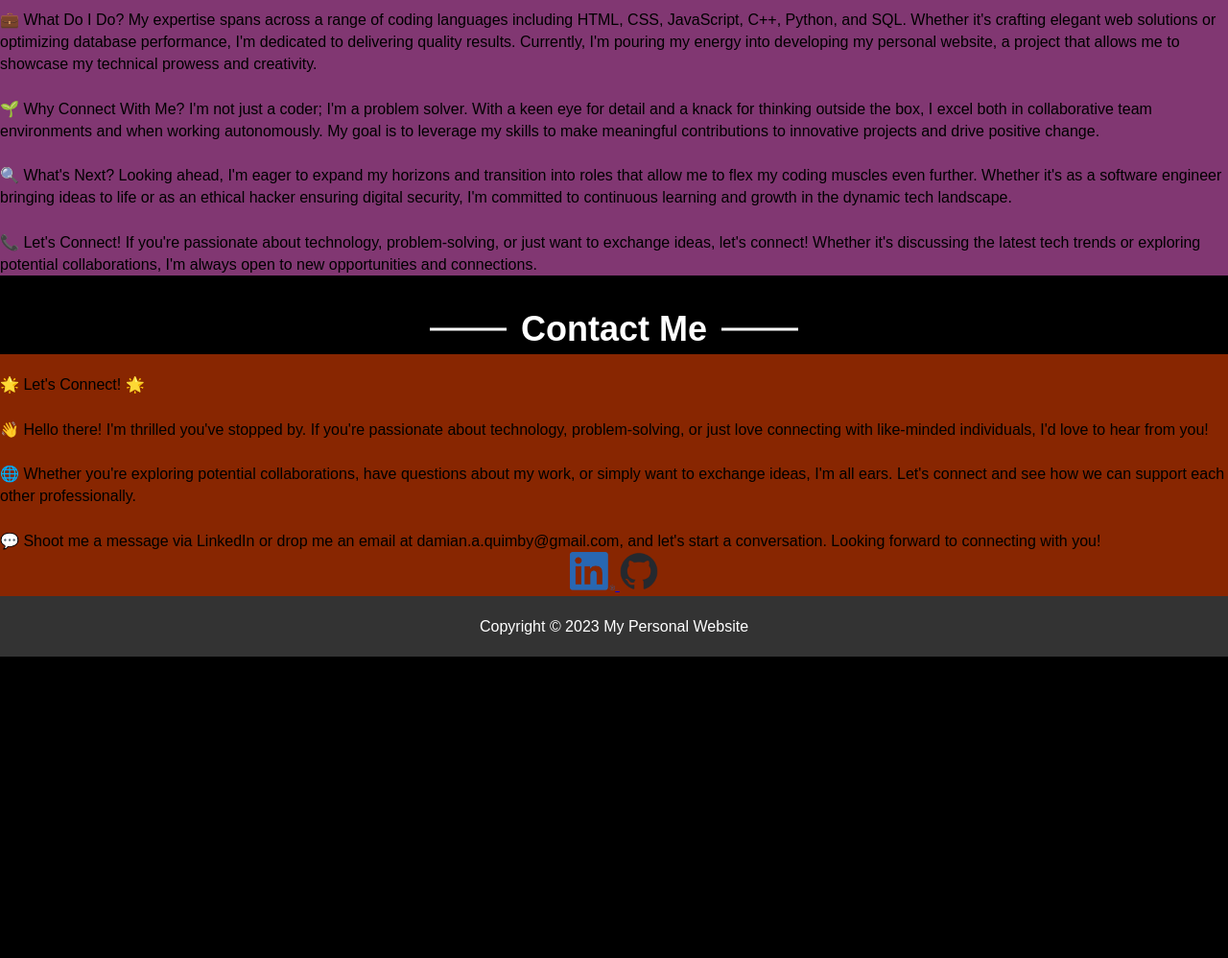
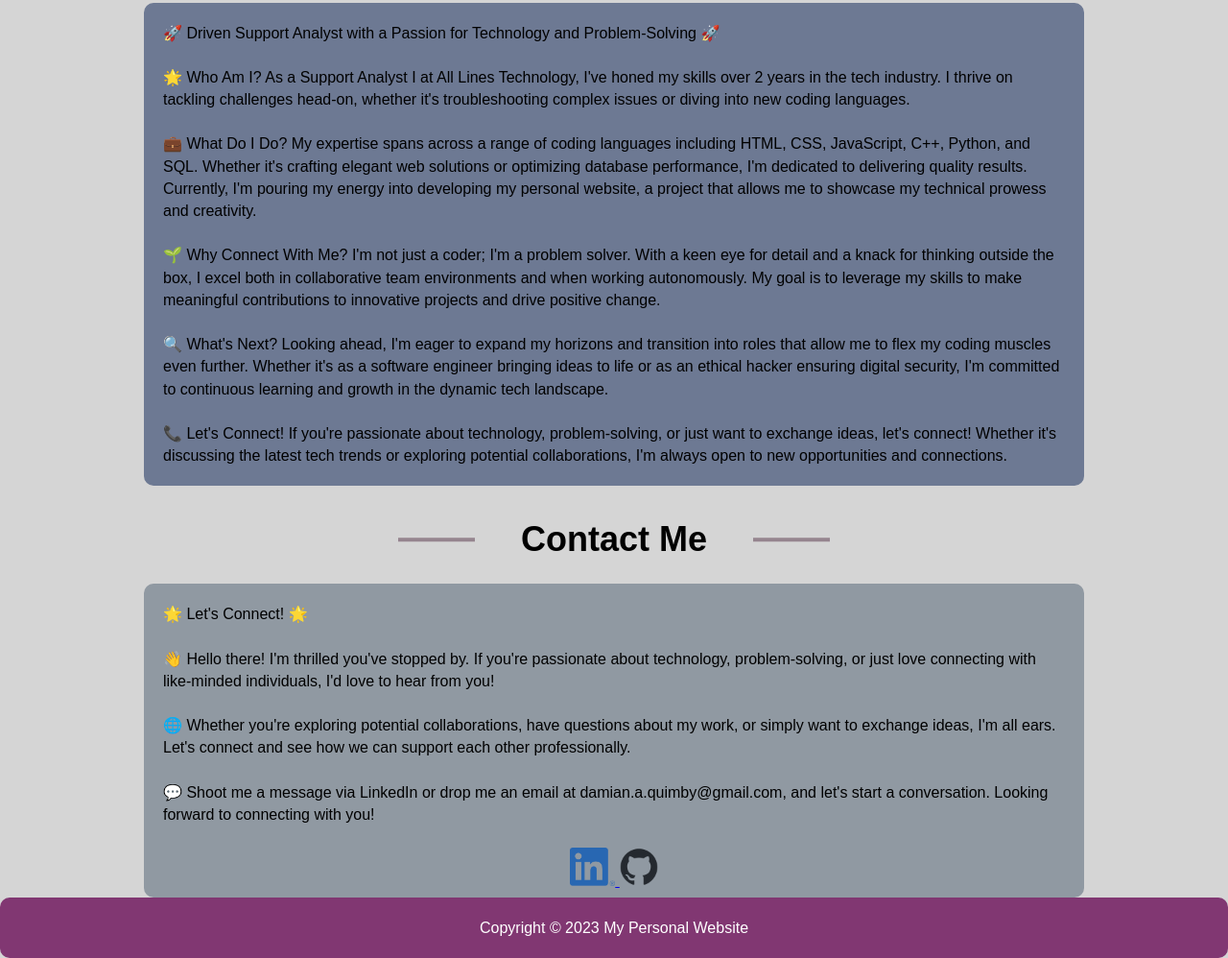
Before and after one commit to Dquim/Dquim.github.io, a plain HTML site: page index.html in a window 1280 px wide. Shown: the part 1613-2611 px from the top of the page at 96% size. Before the commit the page ends 2297 px from the top, so only its background shows below. Drawn offline with Linux system fonts and the light colour scheme.

Commit message:
modified:   index.html 	modified:   script.js 	modified:   styles.css

```diff
--- a/index.html
+++ b/index.html
@@ -8,7 +8,7 @@
 </head>
 <body>
     <div>
-        <ul class="sections">
+        <ul class="sections" style="margin: 0; padding: 0;">
             <li class="main-photo" id="section-1">
                 <div class="photo-container">
                     <img src="images/Galaxy.jpg">
@@ -132,6 +132,7 @@
                         </h2>
                     </div>
                 </div>
+                <div class="AB-Info">
                     <p>
                         🚀 Driven Support Analyst with a Passion for Technology and Problem-Solving 🚀
                     </p>
@@ -160,6 +161,7 @@
                         📞 Let's Connect!
                         If you're passionate about technology, problem-solving, or just want to exchange ideas, let's connect! Whether it's discussing the latest tech trends or exploring potential collaborations, I'm always open to new opportunities and connections.
                     </p>
+                </div>
             </li>
             <li class="section" id="section-4">
                 <div class="title-container">
@@ -169,6 +171,7 @@
                         </h2>
                     </div>
                 </div>
+                <div class="C-Info">
                     <p>
                         🌟 Let's Connect! 🌟
                     </p>
@@ -184,6 +187,7 @@
                     <p>
                         💬 Shoot me a message via LinkedIn or drop me an email at damian.a.quimby@gmail.com, and let's start a conversation. Looking forward to connecting with you!
                     </p>
+                    <br>
                     <div class="s-img">
                         <a href="https://www.linkedin.com/in/damian-quimby-410b3a14a/" target="_blank">
                             <img src="images/LI-In-Bug.png" alt="Image1">
@@ -191,6 +195,7 @@
                         <a href="https://github.com/Dquim" target="_blank">
                             <img src="images/github-mark.png" alt="Image1">
                         </a>
+                    </div>
                 </div>
             </li>
         </ul>
--- a/script.js
+++ b/script.js
@@ -12,6 +12,9 @@ function isAnyPartInViewport(element) {
 // Function to handle scroll event
 function handleScroll() {
     var sections = document.querySelectorAll('.section');
+    var footer = document.querySelector('footer');
+
+    // Check each section
     sections.forEach(function(section) {
         if (isAnyPartInViewport(section)) {
             // Set opacity to 1 if any part of the section is in the viewport
@@ -21,6 +24,15 @@ function handleScroll() {
             section.style.opacity = 0;
         }
     });
+
+    // Check the footer
+    if (isAnyPartInViewport(footer)) {
+        // Set opacity to 1 if any part of the footer is in the viewport
+        footer.style.opacity = 1;
+    } else {
+        // Set opacity to 0 if footer is not in the viewport
+        footer.style.opacity = 0;
+    }
 }
 
 // Add scroll event listener
--- a/styles.css
+++ b/styles.css
@@ -1,144 +1,169 @@
+/* Resetting Defaults */
 body {
-    background-color: #000000;
-    font-family: Arial, sans-serif;
-    margin: 0;
-    padding: 0;
+    background-color: #D5D5D5; /* Set background color to white */
+    font-family: Arial, sans-serif; /* Set font family to Arial or sans-serif */
+    margin: 0; /* Remove default margin */
+    padding: 0; /* Remove default padding */
+    border: 0; /* Remove default border */
 }
 
+/* Scrollbar Styling */
 /* Width and height */
 ::-webkit-scrollbar {
-    width: 8px; /* Width of the scrollbar */
-    height: 8px; /* Height of the scrollbar */
+    width: 8px; /* Set width of the scrollbar */
+    height: 8px; /* Set height of the scrollbar */
 }
 
 /* Track */
 ::-webkit-scrollbar-track {
-    background: transparent; /* Background color of the scrollbar track */
+    background: transparent; /* Set background color of the scrollbar track to transparent */
 }
 
 /* Handle */
 ::-webkit-scrollbar-thumb {
-    background: #888; /* Color of the scrollbar handle */
-    border-radius: 4px; /* Rounded corners */
+    background: #062F4F; /* Set background color of the scrollbar handle */
+    border-radius: 4px; /* Set border radius of the scrollbar handle */
 }
 
 /* Handle on hover */
 ::-webkit-scrollbar-thumb:hover {
-    background: #555; /* Color of the scrollbar handle on hover */
+    background: #555; /* Set background color of the scrollbar handle on hover */
 }
 
+/* List Styling */
 ul {
-    list-style: none;
-    margin: 0;
-    padding: 0;
-    border: 0;
-    font-weight: normal;
-    font-style: normal;
-    font-size: 100%;
-    line-height: 1;
-    font-family: inherit;
+    list-style: none; /* Remove default list style */
+    margin: 0; /* Remove default margin */
+    padding: 0; /* Remove default padding */
+    border: 0; /* Remove default border */
+    font-weight: normal; /* Set font weight to normal */
+    font-style: normal; /* Set font style to normal */
+    font-size: 100%; /* Set font size to 100% */
+    line-height: 1; /* Set line height to 1 */
+    font-family: inherit; /* Inherit font family */
 }
 
+/* Title Container */
 .title-container {
-    position: relative;
+    position: relative; /* Set position to relative */
+    background: #062F4F;
 }
 
 .title-container::before,
 .title-container::after {
-    background: white;
-    content: " ";
-    position: absolute;
-    display: inline-block;
-    width: 80px;
-    height: 3px;
-    top: 50%;
-    transform: translateY(-50%);
+    background: #96858F; /* Set background color of pseudo elements */
+    content: " "; /* Add content to pseudo elements */
+    position: absolute; /* Set position to absolute */
+    display: inline-block; /* Display as inline-block */
+    width: 80px; /* Set width of pseudo elements */
+    height: 3.5px; /* Set height of pseudo elements */
+    top: 50%; /* Position pseudo elements at the vertical center */
+    transform: translateY(-50%); /* Move pseudo elements up by 50% of their height */
 }
 
 .title-container::before {
-    left: 35%;
+    left: calc(50% - 225px); /* Position pseudo element before title */
 }
 
 .title-container::after {
-    right: 35%;
+    right: calc(50% - 225px); /* Position pseudo element after title */
 }
 
+/* Heading 2 Styling */
 h2 {
-    font-size: 36px;
-    margin-bottom: 20px;
-    text-align: center;
+    font-size: 36px; /* Set font size of heading 2 */
+    margin-bottom: 20px; /* Set bottom margin of heading 2 */
+    text-align: center; /* Center align heading 2 */
 }
 
-.s-content {
-    font-size: 16px;
+.s-company-1 h3 {
+    margin-top: 0;
 }
 
-.s-information {
-    text-align: left;
+/* Content Styling */
+.s-content {
+    font-size: 16px; /* Set font size of content */
 }
 
-p {
-    line-height: 1.45;
-    margin: 0px;
-    display: block;
+/* Information Styling */
+.s-information {
+    text-align: left; /* Left align information */
 }
 
-.sections {
-    position: relative;
-    width: 100%;
-    max-width: 100vw; /* Set max-width to viewport width */
-    margin: auto;
-    padding: 0;
-    line-height: 1.45;
+/* Paragraph Styling */
+p {
+    line-height: 1.45; /* Set line height of paragraphs */
+    margin: 0px; /* Remove default margin */
+    display: block; /* Display as block */
 }
 
-footer {
-    background-color: #333;
-    color: #fff;
-    padding: 20px;
-    text-align: center;
+/* Sections Styling */
+.sections {
+    position: relative; /* Set position to relative */
+    width: 100%; /* Set width to 100% */
+    max-width: 100vw; /* Set max width to viewport width */
+    margin: auto; /* Center align */
+    padding: 0 20px; /* Remove default padding */
+    line-height: 1.45; /* Set line height */
 }
 
-.s-img img {
-    display: inline-block;
-    margin: 0 auto;
-    vertical-align: center;
-    align-self: center;
-    height: 40px;
-    width: auto;
+/* Footer Styling */
+footer {
+    background-color: #813772; /* Set footer background color */
+    color: #FFFFFF; /* Set text color of footer to white */
+    padding: 20px; /* Add padding to footer */
+    text-align: center; /* Center align text in footer */
+    border-radius: 10px;
+    opacity: 0; /* Set initial opacity to 0 */
+    transition: opacity 3.0s; /* Add transition effect for opacity */
 }
 
-.s-img {
-    text-align: center;
+/* Image Styling */
+.s-img img {
+    display: inline-block; /* Display as inline-block */
+    margin: 0 auto; /* Center align image */
+    vertical-align: center; /* Align image vertically */
+    align-self: center; /* Align image to its container */
+    height: 40px; /* Set height of image */
+    width: auto; /* Set width of image to auto */
 }
 
-.section {
-    opacity: 0;
-    transition: opacity 2.0s;
+/* Image Container Styling */
+.s-img {
+    text-align: center; /* Center align text in image container */
 }
 
+/* Section Styling */
+.section {
+    opacity: 0; /* Set initial opacity to 0 */
+    transition: opacity 3.0s; /* Add transition effect for opacity */
+}
+
+/* Section Content Styling */
 .section-content {
     padding: 20px; /* Add padding for content */
-    max-width: 944px;
-    margin: auto;
+    max-width: 944px; /* Set max width of content */
+    margin: auto; /* Center align content */
 }
 
-
+/* Paragraph Styling for Specific Sections */
 #section-2 p,
 #section-3 p,
 #section-4 p {
-	max-width: 1300px;
-	text-align: left;
-	margin: 0 auto;
+    max-width: 1300px; /* Set max width of paragraphs for specific sections */
+    text-align: left; /* Left align text for specific sections */
+    margin: 0 auto; /* Center align paragraphs */
 }
 
+/* Main Photo Styling */
 .main-photo {
     max-width: 100%; /* Ensure the container doesn't exceed the width of the viewport */
     max-height: 100vh; /* Ensure the container doesn't exceed the height of the viewport */
     text-align: center; /* Center the image horizontally */
-    overflow: hidden;
+    overflow: hidden; /* Hide overflow */
 }
 
+/* Main Photo Image Styling */
 .main-photo img {
     max-width: 100%; /* Ensure the image doesn't exceed the width of its container */
     max-height: 100%; /* Ensure the image doesn't exceed the height of its container */
@@ -146,41 +171,57 @@ footer {
     height: auto; /* Ensure the image maintains its aspect ratio */
 }
 
+/* Media Queries */
 @media (min-width: 1921px) {
     /* If screen width is larger than 1920px, set a fixed width for the container */
     .container {
-        width: 1920px;
+        width: 1920px; /* Set width of container */
     }
 }
 
 @media (min-height: 1081px) {
     /* If screen height is larger than 1080px, set a fixed height for the container */
     .container {
-        height: 1080px;
+        height: 1080px; /* Set height of container */
     }
 }
 
+/* Experience, About, Contact Styling */
 .Exp,
 .About,
 .Contact {
-    background-color: #000000;
-
+    background-color: #D5D5D5; /* Set background color for these sections */
 }
 
-.Exp h2,
-.About h2,
-.Contact h2 {
-    color: white;
+/* Section Styling for Specific Sections */
+.s-AllCompanies,
+.C-Info {
+    background-color: #9099A2; /* Set background color for specific sections */
+    border-radius: 10px;
 }
 
-#section-2 {
-    background-color: #062f4f;
+.AB-Info {
+    background-color: #6D7993; /* Set background color for specific sections */
+    border-radius: 10px;
 }
 
-#section-3 {
-    background-color: #813772;
+.s-AllCompanies,
+.AB-Info {
+    padding: 20px;
+    max-width: 1500px;
+    margin: auto
 }
 
+.C-Info {
+    padding: 20px 20px 5px;
+    max-width: 1500px;
+    margin: auto;
+}
+
+#section-2,
+#section-3,
 #section-4 {
-    background-color: #882601;
+    padding: 0 150px; /* Apply padding to specific sections */
 }
+/*  #000000 #062F4F #813772 #B82601
+    #96858F #6D7993 #9099A2 #D5D5D5 */
```
Lines whose indentation alone changed are shown as unchanged.
